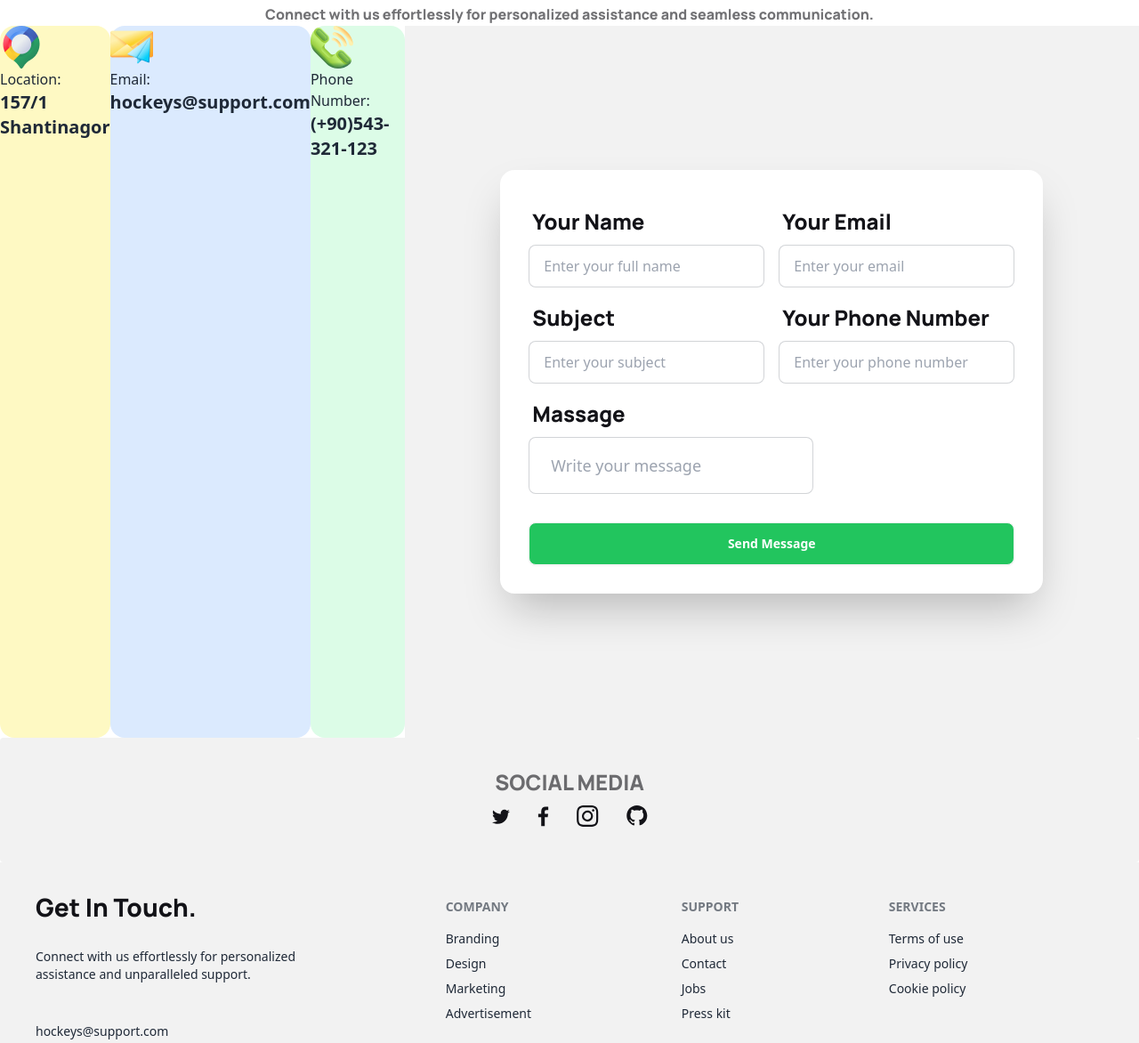
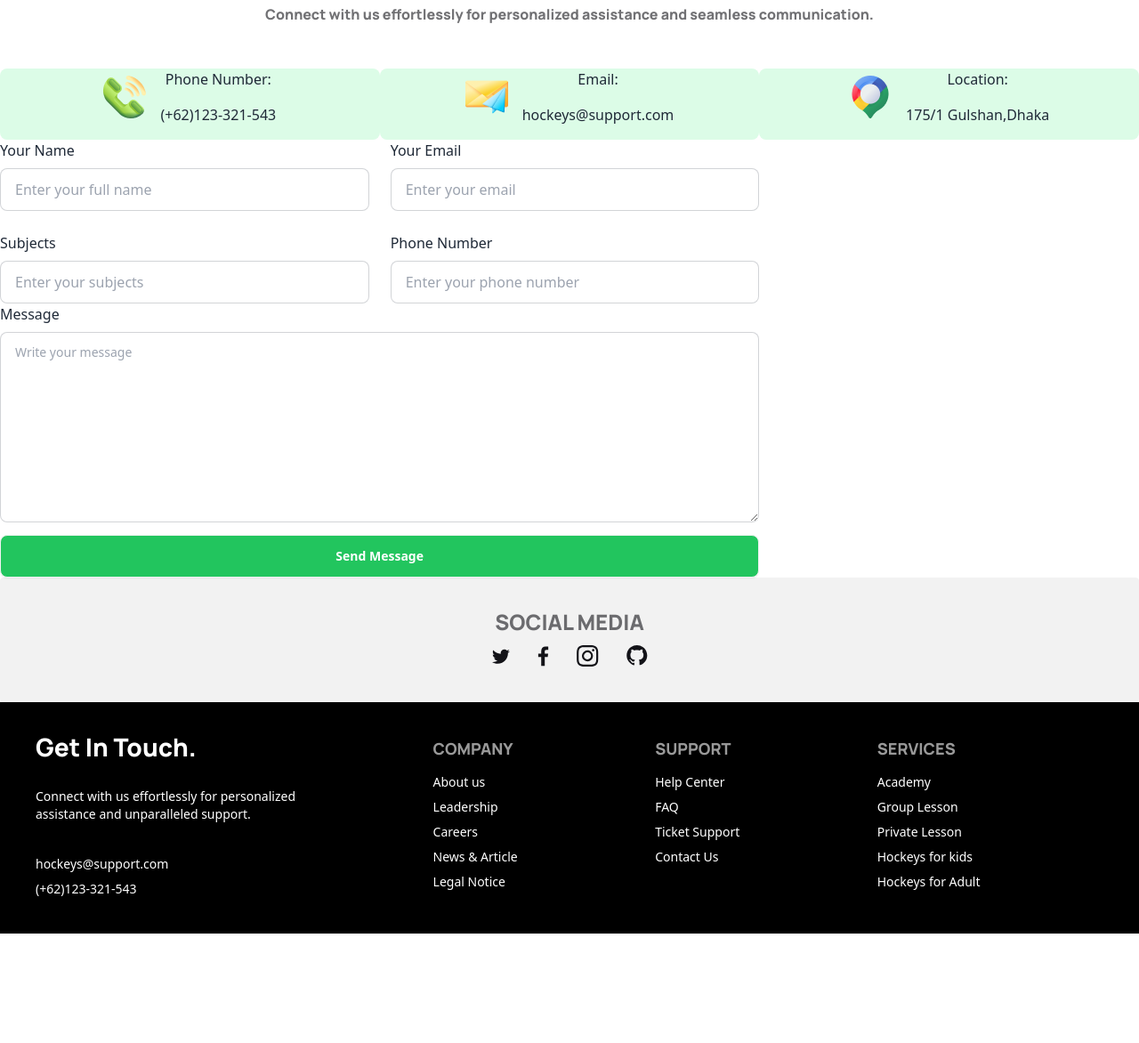
Before and after one commit to ArnobMahmudAsif/Assignment_3--, a plain HTML site: page index.html in a window 1280 px wide. Shown: the part 4609-5781 px from the top of the page at 89% size. After the commit the page ends 5658 px from the top, so only its background shows below. Drawn offline with nearby package versions, Linux system fonts and the light colour scheme.

Commit message:
change login section

```diff
--- a/index.html
+++ b/index.html
@@ -68,6 +68,21 @@
     font-size: 28px;
     font-weight: 800;
   }
+  .design-seven{
+    color: #ffffff;
+    text-align: center;
+    font-family: Manrope;
+    font-size: 28px;
+    font-weight: 800;
+  }
+  .design-nine{
+    color: #ffffff;
+    font-family: Manrope;
+    font-size: 18px;
+    font-style: normal;
+    font-weight: 700;
+    line-height: normal;
+  }
    .same{
     width: 48px;
     height: 48px;
@@ -81,8 +96,6 @@
           colors: {
             'btn-primary': 'text-green-500',
             'btn-second': 'bg-green-500',
-            clifford: '#da373d',
-            clifford: '#da373d',
           }
         }
       }
@@ -783,68 +796,59 @@
     </section>
 <!-- Login-Section -->
     <section>
-      <div class="flex flex-row-reverse">
-        <div class="hero min-h-screen bg-base-200">
-          <div class="hero-content flex-col lg:flex-row-reverse">
-            <div class="card shrink-0 w-full shadow-2xl bg-base-100">
-              <form class="card-body">
-                <div class="flex gap-4 grid-cols-2">
-                <div class="form-control">
-                  <label class="label">
-                    <span class="design-five">Your Name</span>
-                  </label>
-                  <input type="email" placeholder="Enter your full name" class="input input-bordered" required />
+      <div class="mt-12 grid grid-cols-1 lg:grid-cols-3 ">
+        <div>
+          <div class="w-50 h-50 rounded-lg bg-green-100 justify-center flex col items-center mx-auto">
+            <div class="h-16 w-16 items-center justify-center">
+              <img src="Images/Group 1171275317.png" alt="">
             </div>
-                <div class="form-control">
-                  <label class="label">
-                    <span class="design-five">Your Email</span>
-                  </label>
-                  <input type="email" placeholder="Enter your email" class="input input-bordered" required />
+            <div class="text-center space-y-4"><h5>Phone Number:</h5>
+              <p><h2>(+62)123-321-543</h2></p></div>
           </div>
         </div>
-              <div class="flex gap-4 grid-cols-2">
-                <div class="form-control">
-                  <label class="label">
-                    <span class="design-five">Subject</span>
-                  </label>
-                  <input type="password" placeholder="Enter your subject" class="input input-bordered" required />
+        <div>
+          <div class="w-50 h-50 rounded-lg bg-green-100 justify-center flex col items-center mx-auto">
+            <div class="h-16 w-16 items-center justify-center">
+              <img src="Images/Group 1171275318.png" alt="">
             </div>
-                <div class="form-control">
-                  <label class="label">
-                    <span class="design-five">Your Phone Number</span>
-                  </label>
-                  <input type="password" placeholder="Enter your phone number" class="input input-bordered" required />
+            <div class="text-center space-y-4"><h5>Email:</h5>
+              <p><h2>hockeys@support.com</h2></p></div>
           </div>
         </div>
-                <div class="form-control">
-                  <label class="label">
-                    <span class="design-five">Massage</span>
-                  </label>
-                  <input type="text" placeholder="Write your message" class="input input-bordered input-lg w-full max-w-xs" />
+        <div>
+          <div class="w-50 h-50 rounded-lg bg-green-100 justify-center flex col items-center mx-auto">
+            <div class="h-16 w-16 items-center justify-center">
+              <img src="Images/Group 1171275321.png" alt="">
             </div>
-
-                <div class="form-control mt-6">
-                  <button class="btn bg-green-500"><span class="text-white">Send Message</span></button>
-                </div>
-              </form>
+            <div class="text-center space-y-4"><h5>Location:</h5>
+              <p><h2>175/1 Gulshan,Dhaka</h2></p></div>
           </div>
         </div>
+       <!-- Input-Section -->
+        <div class="lg:col-span-2">
+          <div class="grid gap-6 grid-cols-1 lg:grid-cols-2">
+            <div>
+              <label for="">Your Name</label>
+            <input type="text" placeholder="Enter your full name" class="mt-2 input input-bordered w-full" />
             </div>
-
-         <div class="card rounded-2xl bg-green-100">
-          <img class="same" src="Images/Group 1171275317.png" alt="">
-          <p class="card-stats">Phone Number:</p>
-          <h2 class="card-title">(+90)543-321-123</h2>
+            <div>
+              <label for="">Your Email</label>
+            <input type="text" placeholder="Enter your email" class="mt-2 input input-bordered w-full" />
             </div>
-         <div class="card rounded-2xl bg-blue-100">
-          <img class="same" src="Images/Group 1171275318.png" alt="">
-          <p class="card-stats">Email:</p>
-          <h2 class="card-title">hockeys@support.com</h2>
+          <div>
+            <label for="">Subjects</label>
+            <input type="text" placeholder="Enter your subjects" class="mt-2 input input-bordered w-full" />
           </div>
-         <div class="card rounded-2xl bg-yellow-100">
-          <img class="same" src="Images/Group 1171275321.png" alt="">
-          <p class="card-stats">Location:</p>
-          <h2 class="card-title">157/1 Shantinagor</h2>
+          <div>
+            <label for="">Phone Number</label>
+          <input type="text" placeholder="Enter your phone number" class="mt-2 input input-bordered w-full" />
+          </div>
+        </div>
+        <div>
+          <label for="">Message</label>
+         <textarea class=" w-full mt-2 textarea textarea-bordered" placeholder="Write your message" rows="7"></textarea>
+        </div>
+        <button class="btn bg-green-500 mt-2 text-white w-full">Send Message</button>
         </div>
       </div>
     </section>
@@ -868,32 +872,35 @@
     </section>
 <!-- Footer-Section-2 -->
     <section>
-      <footer class="footer p-10 bg-base-200 text-base-content">
+      <footer class="footer p-10 bg-black text-white text-base-content">
         <aside>
-          <h3 class="design-six">Get In Touch.</h3><br>
+          <h3 class="design-seven text-white">Get In Touch.</h3><br>
           <p>Connect with us effortlessly for personalized<br>assistance and unparalleled support.</p><br>
-          <p></p>
           <p>hockeys@support.com</p>
+          <p>(+62)123-321-543</p>
         </aside>
         <nav>
-          <header class="footer-title">Company</header>
-          <a class="link link-hover">Branding</a>
-          <a class="link link-hover">Design</a>
-          <a class="link link-hover">Marketing</a>
-          <a class="link link-hover">Advertisement</a>
+          <header class="footer-title design-nine">Company</header>
+          <a class="link link-hover">About us</a>
+          <a class="link link-hover">Leadership</a>
+          <a class="link link-hover">Careers</a>
+          <a class="link link-hover">News & Article</a>
+          <a class="link link-hover">Legal Notice</a>
         </nav>
         <nav>
-          <header class="footer-title">Support</header>
-          <a class="link link-hover">About us</a>
-          <a class="link link-hover">Contact</a>
-          <a class="link link-hover">Jobs</a>
-          <a class="link link-hover">Press kit</a>
+          <header class="footer-title design-nine">Support</header>
+          <a class="link link-hover">Help Center</a>
+          <a class="link link-hover">FAQ</a>
+          <a class="link link-hover">Ticket Support</a>
+          <a class="link link-hover">Contact Us</a>
         </nav>
         <nav>
-          <header class="footer-title">Services</header>
-          <a class="link link-hover">Terms of use</a>
-          <a class="link link-hover">Privacy policy</a>
-          <a class="link link-hover">Cookie policy</a>
+          <header class="footer-title design-nine">Services</header>
+          <a class="link link-hover">Academy</a>
+          <a class="link link-hover">Group Lesson</a>
+          <a class="link link-hover">Private Lesson</a>
+          <a class="link link-hover">Hockeys for kids</a>
+          <a class="link link-hover">Hockeys for Adult</a>
         </nav>
       </footer>
     </section>
```
Lines whose indentation alone changed are shown as unchanged.
